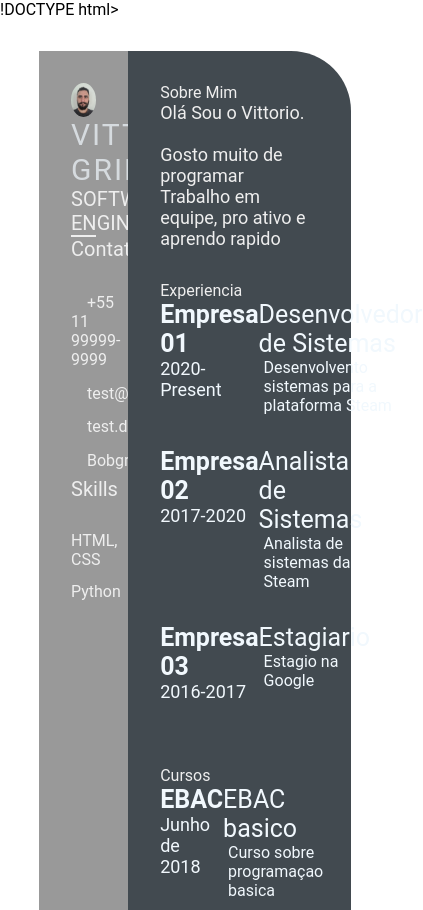
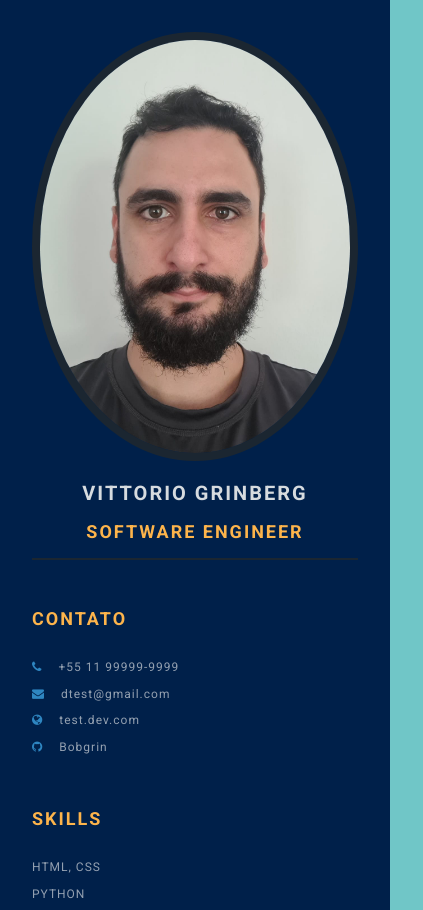
Before and after one commit to Bobgrin/Bobgrin.github.io, a plain HTML site: page index.html in a window 390 px wide. Shown: the top 910 px of the page, 423 px wide, since content can reach past the window. Drawn offline with Linux system fonts and the light colour scheme.

Commit message:
feature: FinalizandoProjetoComCSS

```diff
--- a/index.html
+++ b/index.html
@@ -1,17 +1,26 @@
-!DOCTYPE html>
+<!DOCTYPE html>
 <html lang="en">
 <head>
     <meta charset="UTF-8">
     <meta http-equiv="X-UA-Compatible" content="IE=edge">
     <meta name="viewport" content="width=device-width, initial-scale=1.0">
     <title>Vittorio Grinberg CV</title>
+
+    <!-- Google font  -->
+    <link rel="preconnect" href="https://fonts.googleapis.com">
+    <link rel="preconnect" href="https://fonts.gstatic.com" crossorigin>
+    <link href="https://fonts.googleapis.com/css2?family=Roboto:ital,wght@0,100;0,300;0,400;0,700;1,100;1,300;1,400;1,700&display=swap" rel="stylesheet">
+
+    <!-- font-awesome -->
+    <link rel="stylesheet" href="https://cdnjs.cloudflare.com/ajax/libs/font-awesome/4.7.0/css/font-awesome.min.css">
+
     <!-- Custom CSS -->
     <link rel="stylesheet" href="style.css">
 </head>
 <body>
     <main class="resume-contents">
         <section class="left-section">
-            <div class="left-section-contents">
+            <div class="left-section-content">
                 <div class="profile">
                     <img class="profile-image" src="img/profile-image.jpeg" alt="Profile image">
                     <p class="name">Vittorio Grinberg</p>
@@ -22,7 +31,7 @@
                     <ul>
                         <li><i class="fa fa-phone"></i>+55 11 99999-9999
                         </li>
-                        <li><i class="fa fa-envelope"></i>test@gmail.com
+                        <li><i class="fa fa-envelope"></i>dtest@gmail.com
                         </li>
                         <li><i class="fa fa-globe"></i>test.dev.com
                         </li>
@@ -39,6 +48,7 @@
                 </div>
             </div>
         </section>
+
         <section class="right-section">
             <div class="right-section-contents">
                 <!-- sobre mim -->
@@ -46,11 +56,12 @@
                     <div class="right-title">Sobre Mim</div>
                     <p class="about-me-contents">
                         Olá Sou o Vittorio.<br>
-                        <br> Gosto muito de programar
-                        <br> Trabalho em equipe, pro ativo e aprendo rapido
+                        <br> Um pouco mais sobre o que faço
+                        <br> Quais são minhas competencias
                     </p>
                 </section>
                 <!-- fim sobre mim -->
+
                 <!-- experiencia -->
                 <section class="experience gap">
                     <div class="right-title">Experiencia</div>
@@ -105,6 +116,7 @@
                             <p class="awards-desc">
                                 Curso sobre programaçao basica
                             </p>
+
                         </div>
                     </div>
                     <div class="awards-contents">
--- a/style.css
+++ b/style.css
@@ -4,6 +4,10 @@
     box-sizing: border-box;
     list-style: none;
     font-family: 'Roboto', sans-serif;
+}
+
+body {
+    background-color: #70c6c7;
 }
 
 .resume-contents {
@@ -17,28 +21,29 @@
 .left-section {
     grid-column: span 2;
     height: 100%;
-    background-color: #999999;
+    background-color: #00204A;
 }
 
 .right-section {
     grid-column: span 5;
     height: 100%;
-    background-color: #424a50;
+    background-color: #4B6982;
     border-radius: 0px 60px 0px 0px;
 }
 
-.left-section-contents{
+.left-section-content{
     padding: 2rem 2rem;
 }
 
 .profile {
     width: 100%;
-    border-bottom: 2px solid #eeeeee;
+    border-bottom: 2px solid #1B2631;
 }
 
 .profile .profile-image {
     width: 100%;
-    border-radius: 100%;
+    border-radius: 50%;
+    border: 8px solid #1B2631;
 }
 
 .name {
@@ -46,19 +51,31 @@
     font-size: 30px;
     letter-spacing: 2px;
     text-transform: uppercase;
+    text-align: center;
+    font-weight: bold;
+    padding: 1rem 0;
 }
 
 .profession {
-    color: #eeeeee;
+    color: #FDB44B;
     font-size: 20px;
     text-transform: uppercase;
     text-align: center;
+    letter-spacing: 2px;
+    font-weight: bold;
+    padding-bottom: 1rem;
 }
 
 /* .contact-info { border-bottom: 2px solid #1B2631; } */
 .left-title {
-    color: #eeeeee;
+    color: #FDB44B;
     font-size: 20px;
+    letter-spacing: 2px;
+    text-transform: uppercase;
+    font-weight: bold;
+    display: flex;
+    align-items: center;
+    padding-top: 3rem;
 }
 
 .contact-info ul {
@@ -68,14 +85,18 @@
 .contact-info ul li,
 .references ul li {
     padding: .4rem 0;
-    color: #eeeeee;
+    display: flex;
+    align-items: center;
+    color: #d6dbdfaf;
+    letter-spacing: 1px;
+    font-size: 18px;
 }
 
 .contact-info ul li i,
 .references ul li i {
     padding-right: 1rem;
     font-size: 18px;
-    color: #eeeeee;
+    color: #2E86C1;
 }
 
 .skills ul {
@@ -83,15 +104,46 @@
 }
 .skills ul li p {
     padding: .4rem 0;
-    color: #eeeeee;
+    color: #d6dbdfaf;
+    font-size: 18px;
+    letter-spacing: 1px;
+    display: flex;
+    align-items: center;
+    text-transform: uppercase;
 }
+
+.referance-name {
+    padding-top: 1.5rem;
+    padding-bottom: .4rem;
+    font-size: 18px;
+    color: #F9E79F;
+    letter-spacing: 1px;
+    text-transform: uppercase;
+}
+
+.referance-profession {
+    font-size: 16px;
+    color: #d6dbdfaf;
+    letter-spacing: 1px;
+    /* text-transform: uppercase; */
+    padding-bottom: .4rem;
+}
+
 
 .right-section-contents {
     padding: 2rem 2rem;
 }
 
 .right-title {
-    color: #eeeeee;
+    color: #70C6C7;
+    font-size: 40px;
+    letter-spacing: 2px;
+    text-transform: uppercase;
+    font-weight: bold;
+    display: flex;
+    align-items: center;
+    padding: 2rem 0;
+    position: relative;
 }
 
 .gap {
@@ -99,7 +151,9 @@
 }
 .about-me-contents {
     font-size: 18px;
-    color: #eeeeee;
+    letter-spacing: 1px;
+    line-height: 2rem;
+    color: #F1F8FD;
 }
 
 .experience-contents,
@@ -116,23 +170,124 @@
 .awards-company-name {
     font-size: 25px;
     font-weight: bold;
+    text-transform: uppercase;
+    letter-spacing: 1px;
+    color: #FDB44B;
+    padding-bottom: .4rem;
 }
 
 .exp-time-period,
 .educationp-time-period,
 .awards-time-period {
     font-size: 18px;
+    letter-spacing: 1px;
+    line-height: 2rem;
 }
 
 .exp-position,
 .education-subject,
 .awards-name {
     font-size: 25px;
+    font-weight: bold;
+    text-transform: uppercase;
+    letter-spacing: 1px;
+    color: #FDB44B;
+    padding-bottom: .4rem;
 }
 
 .exp-desc,
 .education-desc,
 .awards-desc {
     font-size: 16px;
+    letter-spacing: 1px;
+    line-height: 1.5rem;
+    border-left: 3px solid #a5a3a3;
     padding-left: 5px;
 }
+
+/* Media queries */
+@media screen and (max-width:780px) {
+    .experience-contents,
+    .education-contents,
+    .awards-contents {
+        grid-template-columns: repeat(1, 1fr);
+    }
+}
+
+@media screen and (max-width:780px) {
+    .left-section {
+        grid-column: span 3;
+    }
+
+    .right-section {
+        grid-column: span 4;
+    }
+
+}
+
+@media screen and (max-width:1200px) {
+    .resume-contents {
+        grid-template-columns: repeat(1, 1fr);
+    }
+}
+
+@media screen and (max-width:390px) {
+    .resume-contents {
+        width: 100%;
+        margin: 0 auto;
+    }
+
+    .name {
+        font-size: 20px;
+    }
+
+    .profession {
+        font-size: 18px;
+    }
+
+    .left-title {
+        font-size: 18px;
+    }
+
+    .right-title {
+        font-size: 18px;
+    }
+
+    .contact-info ul li,
+    .references ul li {
+        font-size: 12px;
+    }
+
+    .contact-info ul li i,
+    .references ul li i {
+        /* padding-right: 1rem; */
+        font-size: 12px;
+    }
+
+    .skills ul li p {
+        font-size: 12px;
+    }
+
+    .about-me-contents {
+        font-size: 16px;
+        line-height: 1.5rem;
+    }
+
+    .exp-company-name,
+    .education-school-name,
+    .awards-company-name {
+        font-size: 18px;
+    }
+
+    .exp-time-period,
+    .educationp-time-period,
+    .awards-time-period {
+        font-size: 16px;
+    }
+
+    .exp-position,
+    .education-subject,
+    .awards-name {
+        font-size: 18px;
+    }
+}
```
